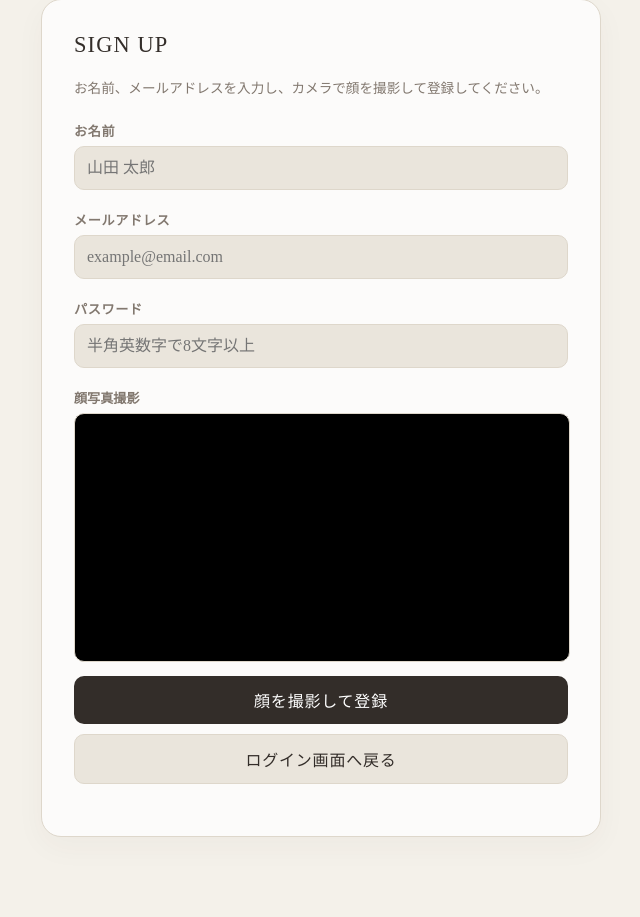
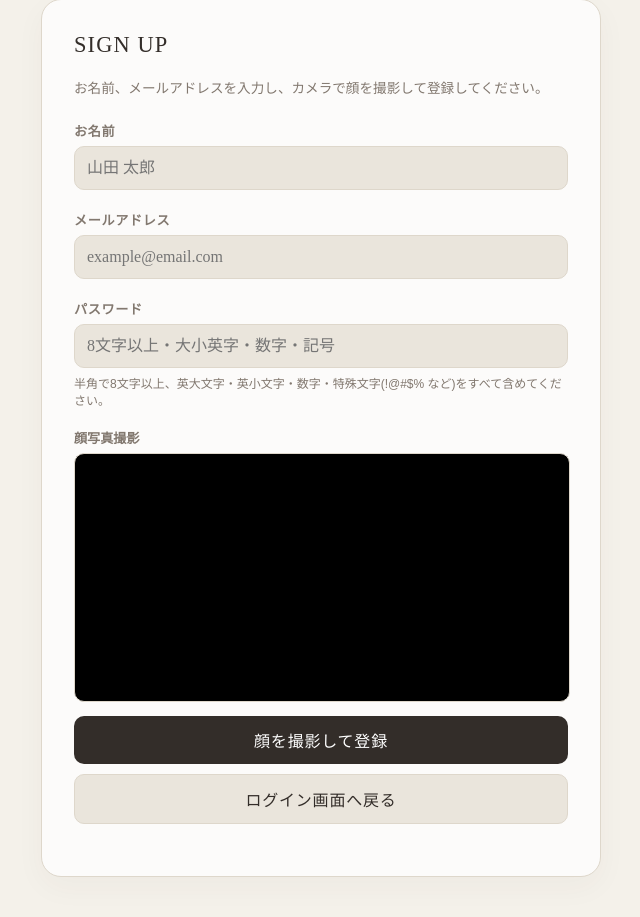
Before and after one commit to UMEZAWADAN/A-02, a FastAPI app: page /register in a window 1280 px wide. Shown: the part 216-1133 px from the top of the page, without its empty margins (319-959 px from the left). Run offline with FastAPI, Linux system fonts and the light colour scheme; the visitor is signed in with stand-in values (Sample User, id 1).

Commit message:
パスワードセキュリティ強化

```diff
--- a/main.py
+++ b/main.py
@@ -42,6 +42,29 @@ def get_password_hash(password: str) -> str:
 def verify_password(plain_password: str, hashed_password: str) -> bool:
     """入力されたパスワードが、ハッシュ値と一致するか検証する"""
     return pwd_context.verify(plain_password, hashed_password)
+
+PASSWORD_MIN_LENGTH = 8
+
+def validate_password_strength(password: str):
+    """パスワード強度を検証する。問題なければ None、問題があればエラーメッセージを返す。
+    条件：8文字以上／英大文字／英小文字／数字／特殊文字を含む"""
+    # 全角文字・空白・制御文字は不可（半角の英数字と記号 ! 〜 ~ のみ）
+    if not re.fullmatch(r"[!-~]*", password):
+        return "パスワードは半角の英数字・記号のみで入力してください(全角文字・空白は使えません)。"
+    if len(password) < PASSWORD_MIN_LENGTH:
+        return f"パスワードは{PASSWORD_MIN_LENGTH}文字以上で入力してください。"
+    if not re.search(r"[a-z]", password):
+        return "パスワードには英小文字を含めてください。"
+    if not re.search(r"[A-Z]", password):
+        return "パスワードには英大文字を含めてください。"
+    if not re.search(r"[0-9]", password):
+        return "パスワードには数字を含めてください。"
+    if not re.search(r"[!-/:-@\[-`{-~]", password):
+        return "パスワードには半角の特殊文字(!@#$% など)を含めてください。"
+    # bcrypt は72バイトまでしか扱えないので、上限も設ける
+    if len(password.encode("utf-8")) > 72:
+        return "パスワードが長すぎます(72バイト以内にしてください)。"
+    return None
 
 
 
@@ -2021,11 +2044,15 @@ def api_register(data: RegisterRequest):
     # 🔍 実際に届いている中身を確認するデバッグ出力
     print(f"👉 受信した名前: {data.name}")
     print(f"👉 受信したメール: {data.email}")
-    print(f"👉 受信したパスワードの文字数: {len(data.password)} / 内容: {data.password}")
     try:
         email = unicodedata.normalize("NFKC", data.email).strip()
         if not email.isascii() or "@" not in email:
             return {"status": "error", "message": "メールアドレスは半角英数字で入力してください。"}
+
+        # 🔒 パスワード強度チェック（8文字以上・大文字・小文字・数字・特殊文字）
+        pw_error = validate_password_strength(data.password)
+        if pw_error:
+            return {"status": "error", "message": pw_error}
 
         # 🔒 【追加】パスワードのハッシュ化
         hashed_password = get_password_hash(data.password)
@@ -2675,6 +2702,11 @@ def get_admin_register_page(request: Request):
 @app.post("/api/admin/register")
 def api_admin_register(data: AdminAuthRequest):
     try:
+        # 🔒 パスワード強度チェック（8文字以上・大文字・小文字・数字・特殊文字）
+        pw_error = validate_password_strength(data.password)
+        if pw_error:
+            return {"status": "error", "message": pw_error}
+
         hashed_password = get_password_hash(data.password) # 🔒 ハッシュ化
         conn = get_conn()
         cursor = conn.cursor()
--- a/templates/register.html
+++ b/templates/register.html
@@ -252,7 +252,10 @@
 
             <div class="form-group">
                 <label class="jp-text" for="password">パスワード</label>
-                <input type="password" id="password" placeholder="半角英数字で8文字以上" required>
+                <input type="password" id="password" placeholder="8文字以上・大小英字・数字・記号" required>
+                <p class="jp-text" style="font-size: 0.75rem; color: var(--text-muted); margin: 6px 0 0 0;">
+                    半角で8文字以上、英大文字・英小文字・数字・特殊文字(!@#$% など)をすべて含めてください。
+                </p>
             </div>
 
             <div style="margin: 20px 0;">
@@ -292,6 +295,16 @@
             }
         }
 
+        function validatePassword(pw) {
+            if (!/^[!-~]*$/.test(pw)) return "パスワードは半角の英数字・記号のみで入力してください(全角文字・空白は使えません)。";
+            if (pw.length < 8) return "パスワードは8文字以上で入力してください。";
+            if (!/[a-z]/.test(pw)) return "パスワードには英小文字を含めてください。";
+            if (!/[A-Z]/.test(pw)) return "パスワードには英大文字を含めてください。";
+            if (!/[0-9]/.test(pw)) return "パスワードには数字を含めてください。";
+            if (!/[!-\/:-@\[-`{-~]/.test(pw)) return "パスワードには半角の特殊文字を含めてください。";
+            return null;
+        }
+
         function takeSnapshot() {
             const name = document.getElementById('name').value;
             const email = document.getElementById('email').value;
@@ -300,6 +313,13 @@
 
             if (!name || !email || !password) {
                 alert("お名前、メールアドレス、パスワードをすべて入力してください！");
+                return;
+            }
+
+            const pwError = validatePassword(password);
+            if (pwError) {
+                msgDiv.style.color = "#b55232";
+                msgDiv.innerText = pwError;
                 return;
             }
 
```
Also changed, not shown: templates/admin_register.html (+20 -0 lines).
